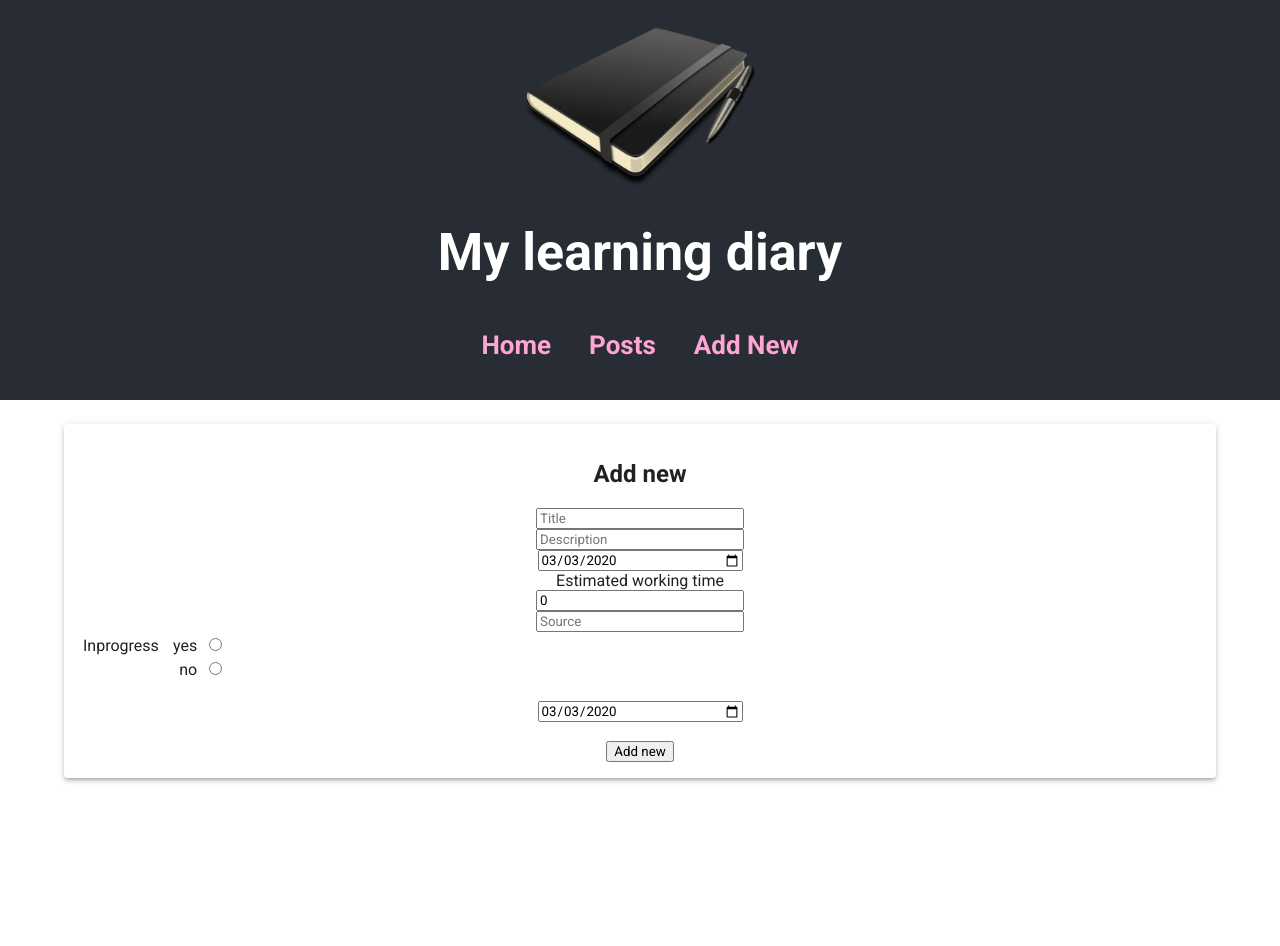
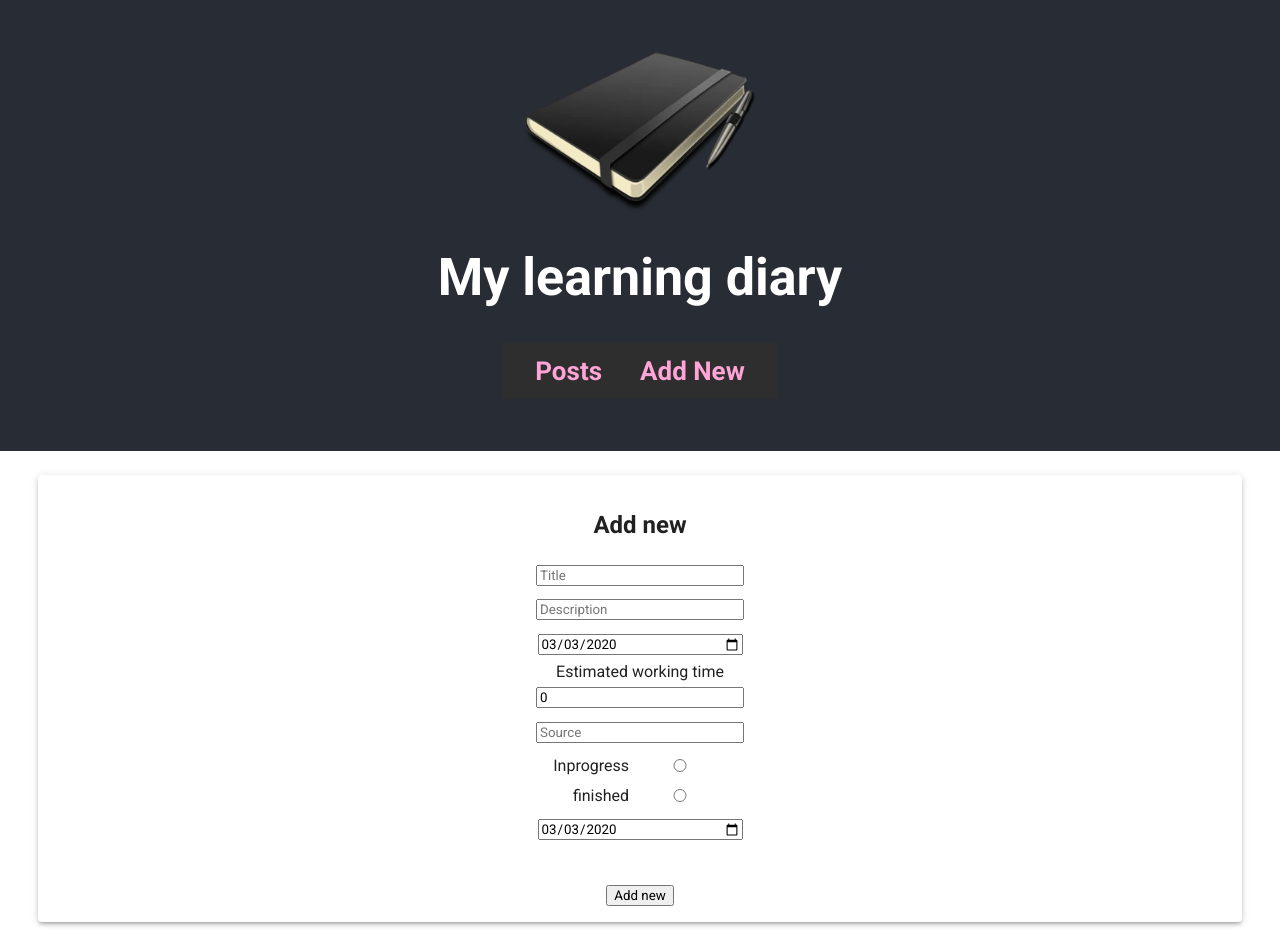
Before and after one commit to kanlaura/learning-diary-front, a React (Create React App) app: page /new in a window 1280 px wide. Before the commit the page ends 802 px from the top, so only its background shows below. Built offline with nearby package versions, Linux system fonts and the light colour scheme.

Commit message:
scss fixes for resp.

```diff
--- a/src/App.css
+++ b/src/App.css
@@ -3,45 +3,23 @@
 }
 
 .App {
-  /* text-align: center; */
+  width: 100vw;
+  text-align: center;
 }
 
 .App h3 {
   text-align: center;
 }
 
-.naviClass {
-  width: 100vw;
-  padding: 0.5em;
-  text-align: center;
-}
-
-.naviClass a {
-  margin: 0px 4px;
-  border-radius: 15px;
-  text-decoration: none;
-  padding: 5px 15px;
-  font-weight: bold;
-  color: #ffa4d6;
-}
-
-.naviClass a:hover {
-  color: rgba(255, 71, 172, 0.603);
-}
-
 .App-logo {
-  height: 20vmin;
+  max-height: 20vmin;
   pointer-events: none;
 }
 
-/* @media (prefers-reduced-motion: no-preference) {
-  .App-logo {
-    animation: App-logo-spin infinite 20s ease-in;
-  }
-} */
 .App-header {
+  padding: 2em;
   background-color: #282c34;
-  min-height: 50vh;
+  min-height: 30vh;
   display: -webkit-box;
   display: -ms-flexbox;
   display: flex;
@@ -59,26 +37,23 @@
   color: white;
 }
 
-@-webkit-keyframes App-logo-spin {
-  from {
-    -webkit-transform: rotate(0deg);
-            transform: rotate(0deg);
-  }
-  to {
-    -webkit-transform: rotate(360deg);
-            transform: rotate(360deg);
-  }
+.naviClass {
+  background-color: #2e2e2e;
+  padding: 0.5em;
+  text-align: center;
 }
 
-@keyframes App-logo-spin {
-  from {
-    -webkit-transform: rotate(0deg);
-            transform: rotate(0deg);
-  }
-  to {
-    -webkit-transform: rotate(360deg);
-            transform: rotate(360deg);
-  }
+.naviClass a {
+  margin: 0px 4px;
+  border-radius: 15px;
+  text-decoration: none;
+  padding: 5px 15px;
+  font-weight: bold;
+  color: #ffa4d6;
+}
+
+.naviClass a:hover {
+  color: rgba(255, 71, 172, 0.603);
 }
 
 .posts {
@@ -101,27 +76,60 @@
 .allPosts,
 .newPost,
 .Home {
+  display: -webkit-box;
+  display: -ms-flexbox;
+  display: flex;
+  -webkit-box-orient: vertical;
+  -webkit-box-direction: normal;
+      -ms-flex-direction: column;
+          flex-direction: column;
+  -webkit-box-align: center;
+      -ms-flex-align: center;
+          align-items: center;
+  -webkit-box-pack: center;
+      -ms-flex-pack: center;
+          justify-content: center;
   text-align: center;
-  margin: 3vh 5vw;
+  margin: 3vh 3vw;
   padding: 1em;
-  min-width: 25em;
 }
 
 .allPosts input,
 .newPost input,
 .Home input {
   width: 15em;
+  margin: 0.5em;
 }
 
-.allPosts .inprogress,
-.newPost .inprogress,
-.Home .inprogress {
-  width: 2em;
+.allPosts .inputBox,
+.newPost .inputBox,
+.Home .inputBox {
+  display: -webkit-box;
+  display: -ms-flexbox;
+  display: flex;
+  -webkit-box-orient: vertical;
+  -webkit-box-direction: normal;
+      -ms-flex-direction: column;
+          flex-direction: column;
+  -webkit-box-align: center;
+      -ms-flex-align: center;
+          align-items: center;
+  -webkit-box-pack: center;
+      -ms-flex-pack: center;
+          justify-content: center;
+  text-align: center;
+  width: 40vw;
 }
 
-.allPosts td,
-.newPost td,
-.Home td {
+.allPosts .inputBox .inprogress,
+.newPost .inputBox .inprogress,
+.Home .inputBox .inprogress {
+  width: 4.5em;
+}
+
+.allPosts .inputBox td,
+.newPost .inputBox td,
+.Home .inputBox td {
   padding-right: 0.7em;
   text-align: right;
 }
@@ -130,6 +138,7 @@
   display: -webkit-box;
   display: -ms-flexbox;
   display: flex;
+  width: 94vw;
   -ms-flex-wrap: wrap;
       flex-wrap: wrap;
   -webkit-box-pack: center;
@@ -141,7 +150,7 @@
   height: 20em;
   margin: 1em;
   padding: 1em;
-  width: 20em;
+  width: 16em;
 }
 
 .postBox .postContent {
@@ -192,9 +201,4 @@
 .editPost form > label {
   padding: 0em 1em;
 }
-
-.editPost .statusRadio {
-  width: 100%;
-  padding: 0em 1em 0em 2em;
-}
 /*# sourceMappingURL=App.css.map */
--- a/src/App.js
+++ b/src/App.js
@@ -18,7 +18,7 @@ function App() {
         < Navigation />
         </header>
         <Switch>
-          <Route path="/" exact component={Home} />
+          <Route path="/" exact component={Posts} />
           <Route path="/posts" component={Posts} />
           <Route path="/new" component={NewPost} />
         </Switch>
--- a/src/App.scss
+++ b/src/App.scss
@@ -3,18 +3,35 @@
 }
 
 .App {
+  width: 100vw;
+
   // margin: 0em 5em;
 
   h3 {
     text-align: center;
   }
-  /* text-align: center; */
+  text-align: center;
 }
 
+.App-logo {
+  max-height: 20vmin;
+  pointer-events: none;
+}
+
+.App-header {
+  padding: 2em;
+  background-color: #282c34;
+  min-height: 30vh;
+  display: flex;
+  flex-direction: column;
+  align-items: center;
+  justify-content: center;
+  font-size: calc(10px + 2vmin);
+  color: white;
+}
 
 .naviClass {
-  width: 100vw;
-  // background-color: rgb(46, 46, 46);
+  background-color: rgb(46, 46, 46);
   padding: 0.5em;
   text-align: center;
 
@@ -30,39 +47,6 @@
 
   a:hover {
     color: rgba(255, 71, 172, 0.603);
-  }
-}
-
-.App-logo {
-  height: 20vmin;
-  pointer-events: none;
-}
-
-/* @media (prefers-reduced-motion: no-preference) {
-  .App-logo {
-    animation: App-logo-spin infinite 20s ease-in;
-  }
-} */
-
-.App-header {
-  background-color: #282c34;
-  min-height: 50vh;
-  display: flex;
-  flex-direction: column;
-  align-items: center;
-  justify-content: center;
-  font-size: calc(10px + 2vmin);
-  color: white;
-}
-
-
-
-@keyframes App-logo-spin {
-  from {
-    transform: rotate(0deg);
-  }
-  to {
-    transform: rotate(360deg);
   }
 }
 
@@ -85,17 +69,29 @@
 .allPosts,
 .newPost,
 .Home {
+  display: flex;
+  flex-direction: column;
+  align-items: center;
+  justify-content: center;
   text-align: center;
-  margin: 3vh 5vw;
+  margin: 3vh 3vw;
   padding: 1em;
-  min-width: 25em;
 
   input {
     width: 15em;
+    margin: 0.5em
   }
 
+  .inputBox {
+    display: flex;
+    flex-direction: column;
+    align-items: center;
+    justify-content: center;
+    text-align: center;
+    width: 40vw;
+
     .inprogress {
-    width: 2em;
+      width: 4.5em;
     }
 
       td {
@@ -103,9 +99,11 @@
         text-align: right;
       }
   }
+}
 
 .postsBox {
   display: flex;
+  width: 94vw;
   flex-wrap: wrap;
   justify-content: center;
 }
@@ -114,7 +112,7 @@
   height: 20em;
   margin: 1em;
   padding: 1em;
-  width: 20em;
+  width: 16em;
 
   .postContent {
     padding: 0% 10%;
@@ -165,9 +163,4 @@
     padding: 0em 1em
     }
   }
-
-  .statusRadio {
-    width: 100%;
-    padding: 0em 1em 0em 2em;
 }
-}
--- a/src/components/Navigation.js
+++ b/src/components/Navigation.js
@@ -6,7 +6,7 @@ export default class Navigation extends Component {
     render() {
         return (
             <div className="naviClass">
-                <NavLink to="/">Home</NavLink>
+                {/* <NavLink to="/">Home</NavLink> */}
                 <NavLink to="/posts">Posts</NavLink>
                 <NavLink to="/new">Add New</NavLink>
             </div>
--- a/src/components/NewPost.js
+++ b/src/components/NewPost.js
@@ -32,35 +32,27 @@ const AddNewPost = () => {
     return (
         <Paper elevation={3} className="newPost">
             <h2>Add new</h2>
-            <form>
+            <form className="inputBox">
                 <input type="text" placeholder="Title" name="title" value={info.title} onChange={handleChanges} />
-                <br />
                 <input type="text" placeholder="Description" name="description" value={info.description} onChange={handleChanges} />
-                <br />
                 <input type="date" placeholder="Startlearningdate" name="startlearningdate" value={info.startlearningdate} onChange={handleChanges} />
-                <br />
                 <label htmlFor="timetomaster">Estimated working time</label>
-                <br />
                 <input type="number" name="timetomaster" value={info.timetomaster} onChange={handleChanges} />
-                <br />
                 <input type="text" placeholder="Source" name="source" value={info.source} onChange={handleChanges} />
-                <br />
                 <table>
                     <tr>
                         <td>Inprogress </td>
                         <td>
-                            <label htmlFor="inprogressYes">yes</label>
                             <input type="radio" value="1" className="inprogress" onClick={handleRadio} />
                         </td>
                     </tr>
                     <tr>
-                        <td colSpan="2">
-                            <label htmlFor="inprogressNo">no</label>
+                        <td>finished</td>
+                        <td>
                             <input type="radio" value="0" className="inprogress" onClick={handleRadio} />
                         </td>
                     </tr>
                 </table>
-                <br />
                 <input type="date" placeholder="Finishlearningdate" name="finishlearningdate" value={info.finishlearningdate} onChange={handleChanges} />
                 <br /><br />
                 <button type="button" onClick={submit}>Add new</button>
--- a/src/components/Post.js
+++ b/src/components/Post.js
@@ -58,17 +58,16 @@ export default class Post extends Component {
             <br />
             <input type="text" placeholder="Source" name="source" value={this.state.source} onChange={this.handleChanges} />
             <br />
-            <table className="statusRadio">
+             <table>
                     <tr>
-                        <td><label>Status</label></td>
+                        <td>Inprogress </td>
                         <td>
-                            <label htmlFor="inprogressYes">inprogress</label>
                             <input type="radio" value="1" className="inprogress" onClick={this.handleRadio} />
                         </td>
                     </tr>
                     <tr>
-                        <td colSpan="2">
-                            <label htmlFor="inprogressNo">finished</label>
+                        <td>finished</td>
+                        <td>
                             <input type="radio" value="0" className="inprogress" onClick={this.handleRadio} />
                         </td>
                     </tr>
--- a/src/restService.js
+++ b/src/restService.js
@@ -1,6 +1,6 @@
 import axios from 'axios';
 
-const URL = "http://weeklylaura-ebenv.eba-yvpgbuzq.eu-west-1.elasticbeanstalk.com/api"
+const URL = "http://localhost:3000/api/"
 
 export const editPost = async (post) => {
     let editedPost = await axios.put(`${URL}/${post.id}`, post)
```
Also changed, not shown: 1 other file (tests, documents, lock files or other folders). Lines whose indentation alone changed are shown as unchanged.
